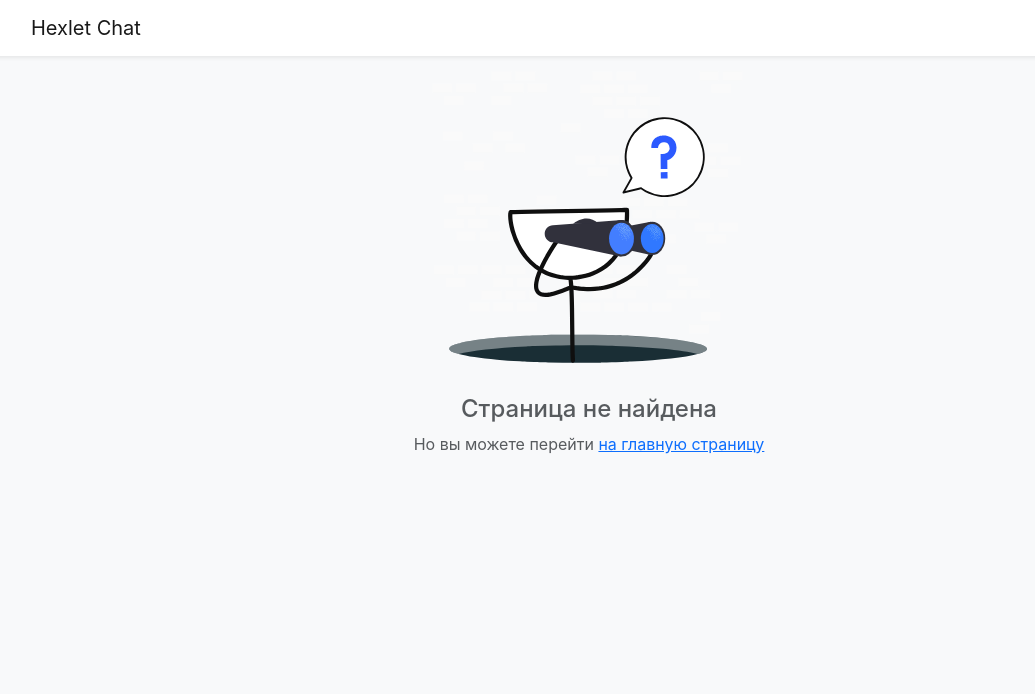
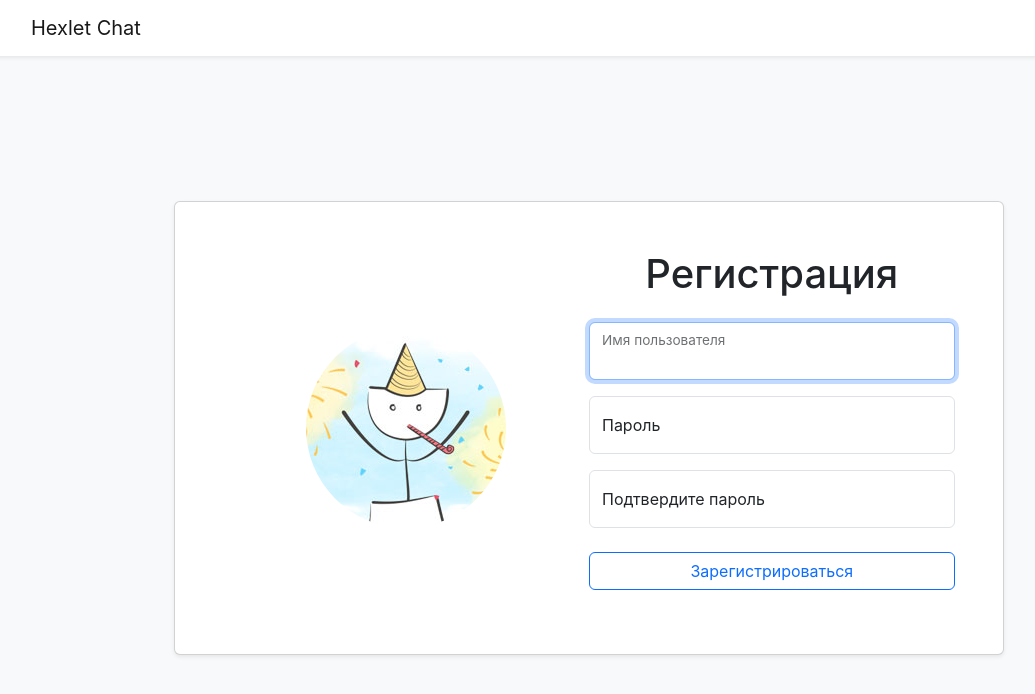
Before and after one commit to Aallyycoop/Simplified-Real-Time-Chat, a React (Create React App) app in the folder frontend/: page /signup in a window 1280 px wide. Shown: the top 694 px of the page, without its empty margins (51-1086 px from the left). Built offline with nearby package versions, Linux system fonts and the light colour scheme; no server answers.

Commit message:
step 7: realize registration of new user, add signup page

```diff
--- a/frontend/src/components/App.jsx
+++ b/frontend/src/components/App.jsx
@@ -11,6 +11,7 @@ import { useDispatch } from 'react-redux';
 import ChatPage from './ChatPage';
 import LoginPage from './LoginPage';
 import NotFoundPage from './NotFoundPage';
+import SignUpPage from './SignUpPage';
 import { AuthContext, SocketContext } from '../contexts/index.jsx';
 import { useAuth } from '../hooks/index.jsx';
 import { actions as messagesActions } from '../slices/messagesSlice';
@@ -178,6 +179,7 @@ const App = () => {
                 )}
               />
               <Route path="/login" element={<LoginPage />} />
+              <Route path="/signup" element={<SignUpPage />} />
             </Routes>
           </div>
         </BrowserRouter>
--- a/frontend/src/components/LoginPage.jsx
+++ b/frontend/src/components/LoginPage.jsx
@@ -63,7 +63,7 @@ const LoginPage = () => {
           <Card className="shadow-sm">
             <Card.Body className="row p-5">
               <Col className="col-12 col-md-6 d-flex align-items-center justify-content-center">
-                <img src={imagePath} className="rounded-circle" alt="Войти" />
+                <img src={imagePath} className="rounded-circle" alt={t('loginPage.login')} />
               </Col>
               <Form className="col-12 col-md-6 mt-3 mt-mb-0" onSubmit={formik.handleSubmit}>
                 <h1 className="text-center mb-4">{t('loginPage.login')}</h1>
@@ -87,7 +87,7 @@ const LoginPage = () => {
                       type="password"
                       onChange={formik.handleChange}
                       value={formik.values.password}
-                      placeholder="{t('loginPage.password')}"
+                      placeholder={t('loginPage.password')}
                       name="password"
                       id="password"
                       autoComplete="current-password"
@@ -97,7 +97,7 @@ const LoginPage = () => {
                     <Form.Label htmlFor="password">{t('loginPage.password')}</Form.Label>
                     <Form.Control.Feedback type="invalid" className="invalid">{t('loginPage.unsuccessLogin')}</Form.Control.Feedback>
                   </Form.Group>
-                  <Button type="submit" variant="outline-primary" className="w-100 mb-3">Войти</Button>
+                  <Button type="submit" variant="outline-primary" className="w-100 mb-3">{t('loginPage.login')}</Button>
                 </fieldset>
               </Form>
             </Card.Body>
--- /dev/null
+++ b/frontend/src/components/SignUpPage.jsx
@@ -0,0 +1,151 @@
+import axios from 'axios';
+import { useTranslation } from 'react-i18next';
+import React, { useRef, useState, useEffect } from 'react';
+import { useFormik } from 'formik';
+import {
+  Row, Col, Card, Form, Button,
+} from 'react-bootstrap';
+import * as yup from 'yup';
+import { useNavigate } from 'react-router-dom';
+import { useAuth } from '../hooks/index.jsx';
+import routes from '../routes.js';
+import imagePath from '../assets/signup img.jpg';
+
+const SignUpPage = () => {
+  const { t } = useTranslation();
+  const auth = useAuth();
+  const navigate = useNavigate();
+  const [authFailed, setAuthFailed] = useState(false);
+
+  const inputRef = useRef();
+  useEffect(() => {
+    inputRef.current.focus();
+  }, []);
+
+  const signUpSchema = yup.object({
+    username: yup
+      .string()
+      .trim()
+      .required(t('required'))
+      .min(3, t('signUpPage.usernameCountOfSymbols'))
+      .max(20, t('signUpPage.usernameCountOfSymbols')),
+    password: yup
+      .string()
+      .required(t('required'))
+      .min(6, t('signUpPage.passwordCountOfSymbols')),
+    confirmPassword: yup
+      .string()
+      .required(t())
+      .min(6, t('signUpPage.passwordCountOfSymbols'))
+      .oneOf([yup.ref('password')], t('signUpPage.passwordMatch')),
+  });
+
+  const formik = useFormik({
+    initialValues: {
+      username: '',
+      password: '',
+      confirmPassword: '',
+    },
+    validationSchema: signUpSchema,
+    onSubmit: async ({ username, password, confirmPassword }) => {
+      try {
+        const res = await axios.post(
+          routes.signUpPath(),
+          { username: username.toLowerCase(), password, confirmPassword },
+        );
+
+        localStorage.setItem('userId', JSON.stringify(res.data));
+
+        auth.logIn();
+        navigate('/');
+      } catch (err) {
+        formik.setSubmitting(false);
+        console.error('error', err);
+        if (err.response.status === 409) {
+          setAuthFailed(true);
+          inputRef.current.select();
+          return;
+        }
+        if (err.isAxiosError) {
+          setAuthFailed(true);
+          inputRef.current.select();
+          return;
+        }
+        throw err;
+      }
+    },
+  });
+  return (
+    <div className="container-fluid h-100">
+      <Row className="justify-content-center align-content-center h-100">
+        <Col className="col-12 col-md-8 col-xxl-6">
+          <Card className="shadow-sm">
+            <Card.Body className="d-flex flex-column flex-md-row justify-content-around align-items-center p-5">
+              <Col className="col-12 col-md-6 d-flex align-items-center justify-content-center">
+                <img src={imagePath} className="rounded-circle" alt={t('signUpPage.registration')} />
+              </Col>
+              <Form className="w-50" onSubmit={formik.handleSubmit}>
+                <h1 className="text-center mb-4">{t('signUpPage.registration')}</h1>
+                <fieldset disabled={formik.isSubmitting}>
+                  <Form.Group className="mb-3 form-floating">
+                    <Form.Control
+                      onChange={formik.handleChange}
+                      onBlur={formik.handleBlur}
+                      value={formik.values.username}
+                      placeholder={t('signUpPage.usernameCountOfSymbols')}
+                      name="username"
+                      id="username"
+                      autoComplete="username"
+                      isInvalid={(formik.errors.username && formik.touched.username) || authFailed}
+                      required
+                      ref={inputRef}
+                    />
+                    <Form.Label htmlFor="username">{t('signUpPage.username')}</Form.Label>
+                    {!authFailed && <Form.Control.Feedback type="invalid">{formik.errors.username}</Form.Control.Feedback>}
+                    {authFailed && <Form.Control.Feedback type="invalid">{t('signUpPage.userExist')}</Form.Control.Feedback>}
+                  </Form.Group>
+                  <Form.Group className="mb-3 form-floating">
+                    <Form.Control
+                      type="password"
+                      onChange={formik.handleChange}
+                      onBlur={formik.handleBlur}
+                      value={formik.values.password}
+                      placeholder={t('signUpPage.passwordCountOfSymbols')}
+                      name="password"
+                      id="password"
+                      autoComplete="new-password"
+                      aria-describedby="passwordHelpBlock"
+                      isInvalid={(formik.errors.password && formik.touched.password)}
+                      required
+                    />
+                    <Form.Label htmlFor="password">{t('loginPage.password')}</Form.Label>
+                    <Form.Control.Feedback type="invalid" className="invalid">{formik.errors.password}</Form.Control.Feedback>
+                  </Form.Group>
+                  <Form.Group className="mb-4 form-floating">
+                    <Form.Control
+                      type="password"
+                      onChange={formik.handleChange}
+                      onBlur={formik.handleBlur}
+                      value={formik.values.confirmPassword}
+                      placeholder={t('signUpPage.passwordMatch')}
+                      name="confirmPassword"
+                      id="confirmPassword"
+                      autoComplete="new-password"
+                      isInvalid={(formik.errors.confirmPassword && formik.touched.confirmPassword)}
+                      required
+                    />
+                    <Form.Label htmlFor="confirmPassword">{t('signUpPage.confirmPassword')}</Form.Label>
+                    <Form.Control.Feedback type="invalid" className="invalid">{formik.errors.confirmPassword}</Form.Control.Feedback>
+                  </Form.Group>
+                  <Button type="submit" variant="outline-primary" className="w-100 mb-3">{t('signUpPage.register')}</Button>
+                </fieldset>
+              </Form>
+            </Card.Body>
+          </Card>
+        </Col>
+      </Row>
+    </div>
+  );
+};
+
+export default SignUpPage;
--- a/frontend/src/components/modals/Rename.jsx
+++ b/frontend/src/components/modals/Rename.jsx
@@ -36,7 +36,7 @@ const Rename = () => {
 
   // ? не срабатывает селект на содержимом внутри инпута
   // при открытии модального окна переименовать
-  const inputRef = useRef(null);
+  const inputRef = useRef();
   useEffect(() => {
     inputRef.current.select();
   }, []);
--- a/frontend/src/locales/ru.js
+++ b/frontend/src/locales/ru.js
@@ -12,6 +12,17 @@ export default {
       noAcc: 'Нет аккаунта?',
       registration: 'Регистрация',
       unsuccessLogin: 'Неверные имя пользователя или пароль',
+    },
+    signUpPage: {
+      registration: 'Регистрация',
+      confirmPassword: 'Подтвердите пароль',
+      register: 'Зарегистрироваться',
+      username: 'Имя пользователя',
+      password: 'Пароль',
+      passwordMatch: 'Пароли должны совпадать',
+      usernameCountOfSymbols: 'От 3 до 20 символов',
+      passwordCountOfSymbols: 'Не менее 6 символов',
+      userExist: 'Такой пользователь уже существует',
     },
     channels: {
       channels: 'Каналы',
--- a/frontend/src/routes.js
+++ b/frontend/src/routes.js
@@ -3,4 +3,5 @@ const apiPath = '/api/v1';
 export default {
   loginPath: () => [apiPath, 'login'].join('/'),
   usersPath: () => [apiPath, 'data'].join('/'),
+  signUpPath: () => [apiPath, 'signup'].join('/'),
 };
```
Also changed, not shown: frontend/src/assets/signup img.jpg (added).
